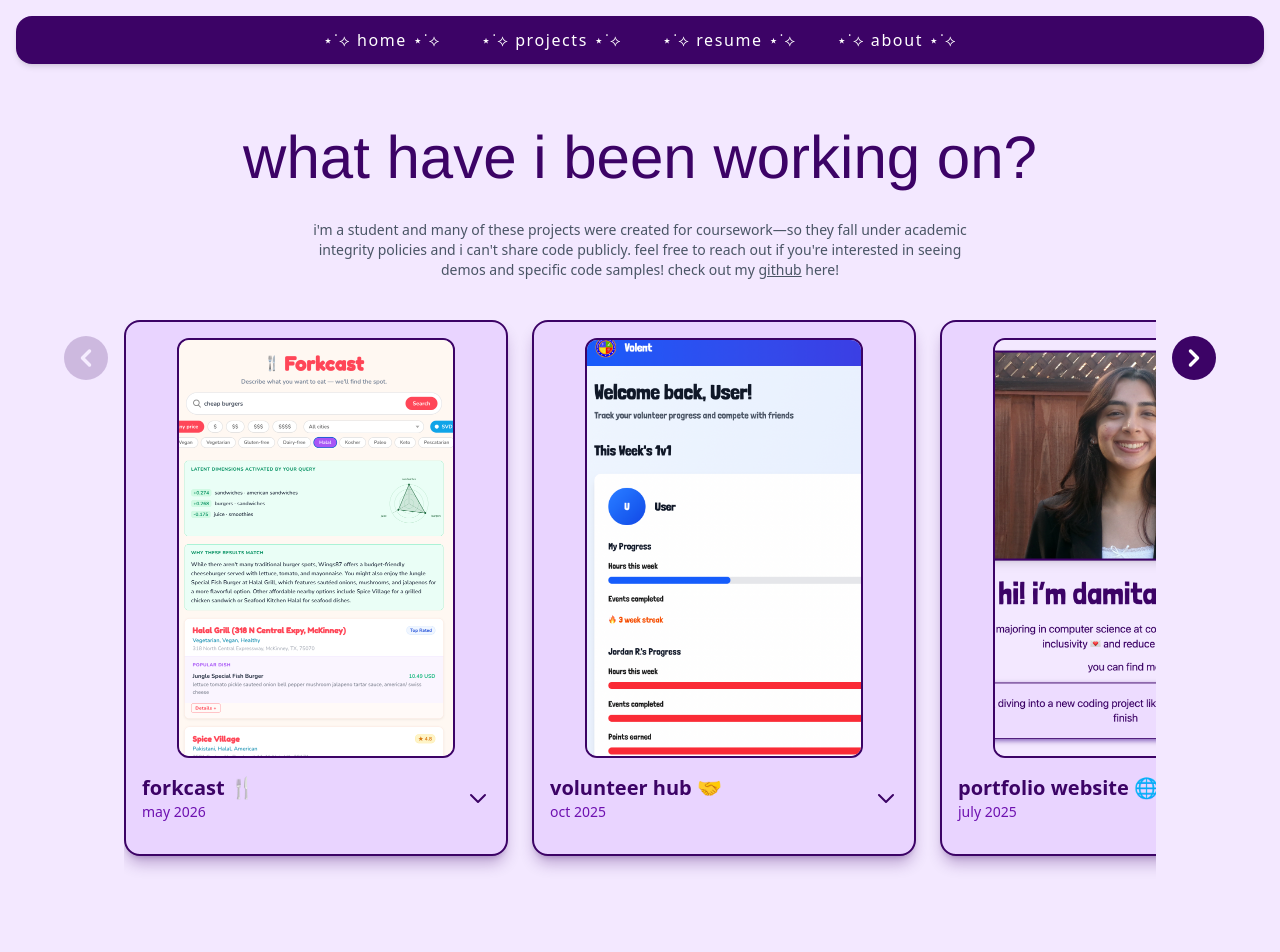
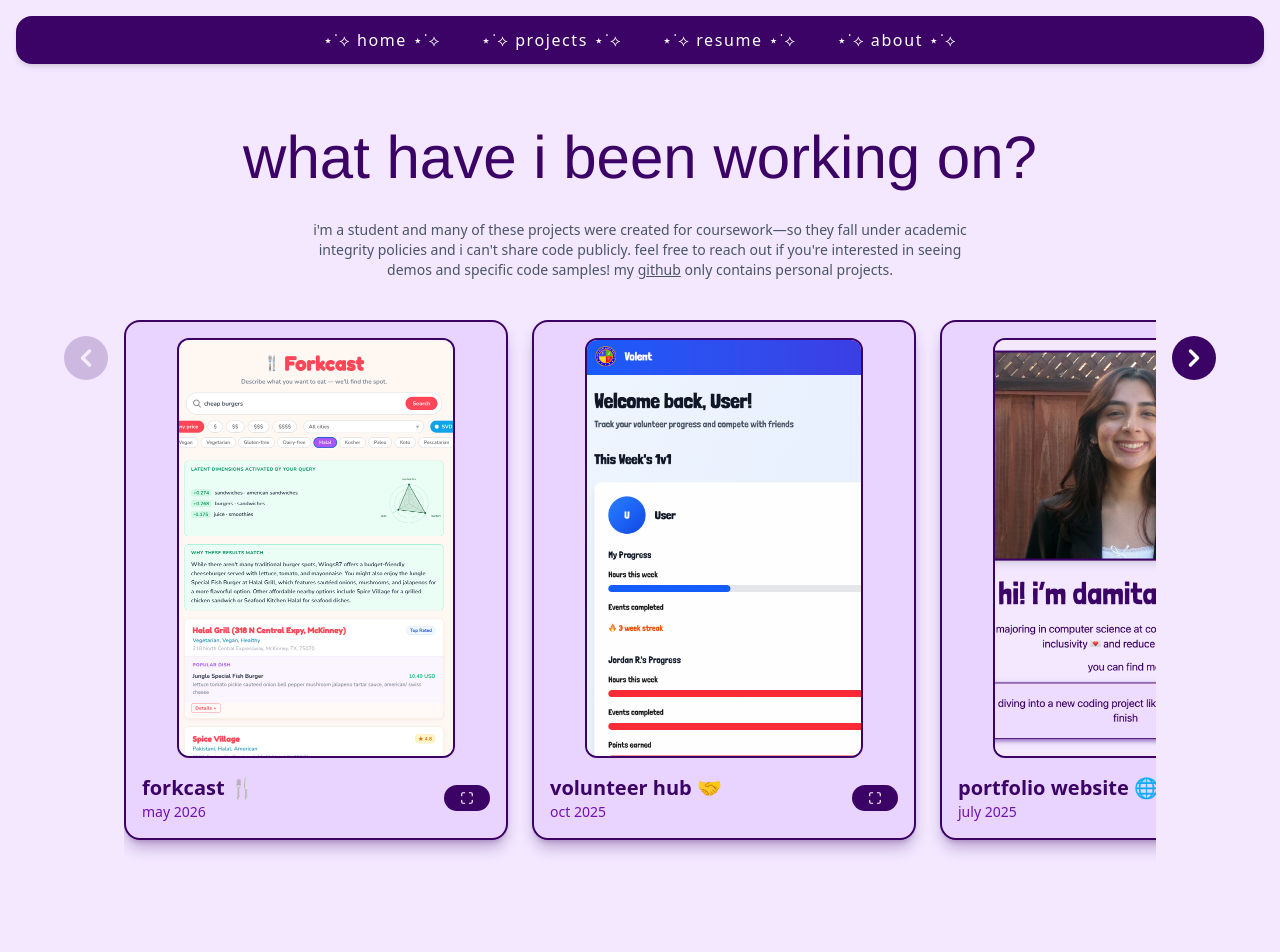
Before and after one commit to ds-geo/ds-geo.github.io, a Next.js app: page /projects in a window 1280 px wide. Shown: the top 952 px of the page. Built offline with nearby package versions, Linux system fonts and the light colour scheme; a web font is replaced by a local one.

Commit message:
Change formatting of projects page

```diff
--- a/app/projects/page.jsx
+++ b/app/projects/page.jsx
@@ -5,16 +5,16 @@ import { ChevronLeft, ChevronRight } from "lucide-react";
 import ProjectCard from "../../components/ProjectCard";
 
 const projects = [
-  // 1 — Forkcast (May 2025) — most recent
   {
     title: "forkcast 🍴",
     date: "may 2026",
+    link: "https://forkcast.4300showcase.infosci.cornell.edu/",
     description:
       "a natural language restaurant recommendation system built on the uber eats dataset. features a hybrid retrieval pipeline combining tf-idf, svd, and sentence embeddings for reranking, with rag-generated explanations grounded in retrieved results. includes a concept panel visualizing latent semantic dimensions, menu-level match explanations, dietary filtering, and typo tolerance.",
     imageSrc: "/projects/forkcast.png",
     skills: [
       "python",
-      "react",
+      "flask",
       "tf-idf",
       "svd",
       "sentence embeddings",
@@ -25,8 +25,6 @@ const projects = [
     ],
     authors: "damita george, abigail joseph, kelly zhang",
   },
-
-  // 2 — Volunteer Hub (Oct 2025)
   {
     title: "volunteer hub 🤝",
     date: "oct 2025",
@@ -45,8 +43,6 @@ const projects = [
     authors:
       "damita george, kevin chen, sai barath, joyce zou, jessica ikino, sujan katari",
   },
-
-  // 3 — Portfolio Website (July 2025)
   {
     title: "portfolio website 🌐",
     date: "july 2025",
@@ -62,8 +58,6 @@ const projects = [
     ],
     authors: "damita george",
   },
-
-  // 4 — Pet Garden Simulator (Dec 2024)
   {
     title: "pet garden simulator 🐾",
     date: "dec 2024",
@@ -81,8 +75,6 @@ const projects = [
     authors:
       "damita george, abigail joseph, harshini lakshminarayanan, tanya paul",
   },
-
-  // 5 — Groupchat (Nov 2024)
   {
     title: "groupchat 💬",
     date: "nov 2024",
@@ -99,10 +91,8 @@ const projects = [
     ],
     authors: "solo project: damita george",
   },
-
-  // 6 — Brushed Motor Controller (2024)
   {
-    title: "brushed motor controller (bdc) ⚙️",
+    title: "brushed motor controller ⚙️",
     date: "2024",
     description:
       "a high-reliability pcb controlling brushed dc motors on cornell mars rover. integrates stm32g474ret6 and can-fd communication. supports remote motor start/stop, adjustable speed, and fault feedback reporting.",
@@ -116,8 +106,6 @@ const projects = [
     ],
     authors: "damita george",
   },
-
-  // 7 — Battery Monitoring Board (2023–24)
   {
     title: "battery monitoring board 🔋",
     date: "2023–24",
@@ -133,8 +121,6 @@ const projects = [
     ],
     authors: "damita george, varija mehta",
   },
-
-  // 8 — Interactive Image Selector (May 2024)
   {
     title: "interactive image selector 🖼️",
     date: "may 2024",
@@ -151,8 +137,6 @@ const projects = [
     ],
     authors: "damita george, abigail joseph, prof. curran muhlberger",
   },
-
-  // 9 — Alien Invaders (Dec 2023)
   {
     title: "alien invaders 👾",
     date: "dec 2023",
@@ -168,8 +152,6 @@ const projects = [
     ],
     authors: "damita george, abigail joseph, prof. walker white",
   },
-
-  // 10 — Connectn (Nov 2023)
   {
     title: "connectn 🎯",
     date: "nov 2023",
@@ -227,7 +209,7 @@ export default function ProjectsPage() {
         i'm a student and many of these projects were created for coursework—so
         they fall under academic integrity policies and i can't share code
         publicly. feel free to reach out if you're interested in seeing demos
-        and specific code samples! check out my{" "}
+        and specific code samples! my{" "}
         <a
           href="https://github.com/ds-geo"
           className="underline hover:text-purple-800"
@@ -236,7 +218,7 @@ export default function ProjectsPage() {
         >
           github
         </a>{" "}
-        here!
+        only contains personal projects.
       </p>
 
       {/* Carousel */}
@@ -258,7 +240,7 @@ export default function ProjectsPage() {
           style={{ scrollbarWidth: "none", msOverflowStyle: "none" }}
         >
           {projects.map((project, i) => (
-            <div key={i} className="flex-shrink-0 w-96">
+            <div key={i} className="flex-shrink-0 w-96 h-[600px]">
               <ProjectCard
                 title={project.title}
                 date={project.date}
@@ -266,6 +248,7 @@ export default function ProjectsPage() {
                 imageSrc={project.imageSrc}
                 skills={project.skills}
                 authors={project.authors}
+                link={project.link}
               />
             </div>
           ))}
--- a/components/ProjectCard.jsx
+++ b/components/ProjectCard.jsx
@@ -2,67 +2,131 @@
 'use client';
 import { useState } from 'react';
 
-export default function ProjectCard({ title, date, description, imageSrc, skills, authors }) {
+export default function ProjectCard({
+  title,
+  date,
+  description,
+  imageSrc,
+  skills,
+  authors,
+  link,
+}) {
   const [isOpen, setIsOpen] = useState(false);
 
-  return (
+  const cardContent = (
     <div className="bg-purple-200 bg-opacity-60 border-2 border-purple-950 shadow-purple-950/30 shadow-lg rounded-2xl p-4 flex flex-col items-center gap-4">
       <img
         src={imageSrc}
         alt={`${title} preview`}
-        className="w-4/5 h-105 rounded-xl border-2 border-purple-950 object-cover"
+        className="w-4/5 h-[420px] rounded-xl border-2 border-purple-950 object-cover object-top"
       />
-      {/* Header clickable area */}
-      <div
-        onClick={() => setIsOpen(!isOpen)}
-        className="w-full max-w-3xl cursor-pointer select-none flex items-center justify-between"
-        aria-expanded={isOpen}
-        role="button"
-        tabIndex={0}
-        onKeyDown={(e) => {
-          if (e.key === 'Enter' || e.key === ' ') {
-            setIsOpen(!isOpen);
-          }
-        }}
-      >
+
+      <div className="w-full flex items-center justify-between">
         <div>
-          <h3 className="text-xl font-bold lowercase text-purple-950">{title}</h3>
+          <h3 className="text-xl font-bold lowercase text-purple-950">
+            {title}
+          </h3>
           <p className="text-sm text-purple-800 lowercase">{date}</p>
         </div>
+
+        <button
+          onClick={() => setIsOpen(true)}
+          className="text-sm text-white bg-purple-950 hover:bg-purple-800 transition px-4 py-1.5 rounded-full lowercase flex items-center gap-1.5"
+        >
+          {/* expand icon */}
           <svg
-          className={`w-6 h-6 text-purple-950 transition-transform duration-300 ${
-            isOpen ? 'rotate-180' : 'rotate-0'
-          }`}
+            width="14"
+            height="14"
+            viewBox="0 0 24 24"
             fill="none"
             stroke="currentColor"
-          strokeWidth={2}
-          viewBox="0 0 24 24"
-          xmlns="http://www.w3.org/2000/svg"
-          aria-hidden="true"
+            strokeWidth="2"
+            strokeLinecap="round"
+            strokeLinejoin="round"
           >
-          <path strokeLinecap="round" strokeLinejoin="round" d="M19 9l-7 7-7-7" />
+            <path d="M8 3H5a2 2 0 0 0-2 2v3" />
+            <path d="M16 3h3a2 2 0 0 1 2 2v3" />
+            <path d="M8 21H5a2 2 0 0 1-2-2v-3" />
+            <path d="M16 21h3a2 2 0 0 0 2-2v-3" />
           </svg>
+        </button>
+      </div>
+    </div>
+  );
+
+  return (
+    <>
+      {/* preview card */}
+      {cardContent}
+
+      {/* modal = SAME CARD, just larger */}
+      {isOpen && (
+        <div
+          className="fixed inset-0 z-50 flex items-center justify-center bg-black/40 backdrop-blur-sm p-4"
+          onClick={() => setIsOpen(false)}
+        >
+          <div
+            className="w-full max-w-2xl"
+            onClick={(e) => e.stopPropagation()}
+          >
+            {/* expanded version of SAME card */}
+            <div className="bg-purple-200 bg-opacity-60 border-2 border-purple-950 shadow-2xl rounded-2xl p-6 flex flex-col items-center gap-5">
+
+              <img
+                src={imageSrc}
+                alt={`${title} preview`}
+                className="w-4/5 h-[420px] rounded-xl border-2 border-purple-950 object-cover object-top"
+              />
+
+              <div className="w-full flex items-center justify-between">
+                <div>
+                  <h3 className="text-2xl font-bold lowercase text-purple-950">
+                    {title}
+                  </h3>
+                  <p className="text-sm text-purple-800 lowercase">{date}</p>
                 </div>
 
-      {/* Dropdown content */}
-      <div
-        className={`w-full max-w-3xl overflow-hidden transition-all duration-300 ease-in-out ${
-          isOpen ? 'max-h-[1000px] mt-4' : 'max-h-0'
-        }`}
+                <button
+                  onClick={() => setIsOpen(false)}
+                  className="text-sm text-white bg-purple-950 hover:bg-purple-800 transition px-4 py-1.5 rounded-full lowercase"
                 >
-        <p className="text-base text-black lowercase mb-4">{description}</p>
-        <div className="flex flex-wrap gap-2 mb-2">
+                  close
+                </button>
+              </div>
+
+              <p className="text-purple-950 lowercase text-center">
+                {description}
+              </p>
+
+              {link && (
+                <a
+                  href={link}
+                  target="_blank"
+                  rel="noopener noreferrer"
+                  className="text-sm text-purple-950 underline underline-offset-2 hover:text-purple-700 lowercase"
+                >
+                  visit project →
+                </a>
+              )}
+
+              <div className="flex flex-wrap justify-center gap-2">
                 {skills.map((skill, index) => (
                   <span
                     key={index}
-              className="bg-purple-950 bg-opacity-30 border border-white text-white text-xs px-3 py-1 rounded-full lowercase"
+                    className="bg-purple-950 text-white text-xs px-3 py-1 rounded-full lowercase"
                   >
                     {skill}
                   </span>
                 ))}
               </div>
-        <p className="text-xs text-purple-800 lowercase">team: {authors}</p>
+
+              <p className="text-xs text-purple-800 lowercase">
+                team: {authors}
+              </p>
             </div>
           </div>
+        </div>
+      )}
+    </>
   );
 }
```
Lines whose indentation alone changed are shown as unchanged.
